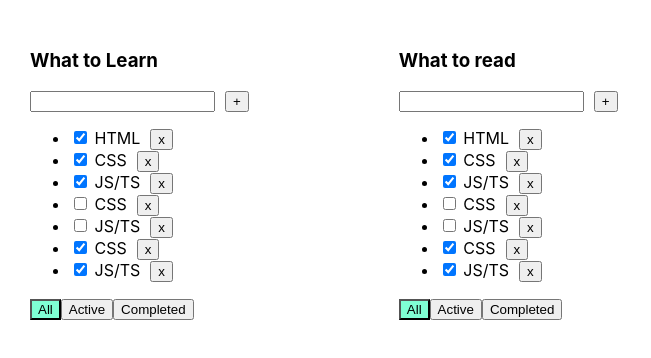
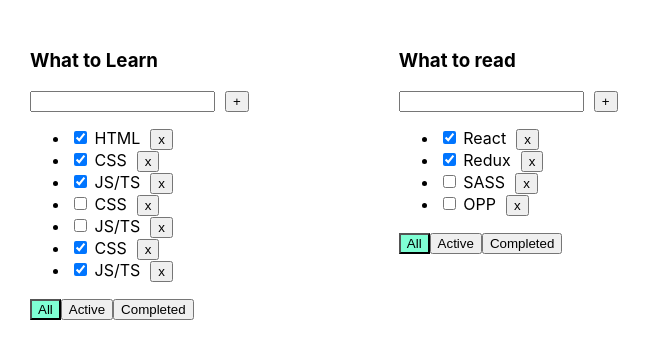
Before and after one commit to sveta-confeta/TodoList, a React (Create React App) app: page / in a window 1280 px wide. Shown: the top 358 px of the page, without its empty margins (0-651 px from the left). Built offline with nearby package versions, Linux system fonts and the light colour scheme.

Commit message:
two todolists

```diff
--- a/src/App.tsx
+++ b/src/App.tsx
@@ -2,6 +2,7 @@ import React, {useState} from 'react';
 import './App.css';
 import {TodoList} from "./TodoList";
 import {v1} from "uuid";
+import {TaskType} from "./TodoList";
 
 export type filterType = 'All' | 'Active' | 'Completed' //типизация фильтра для кнопок
 type TodilistsType = {
@@ -11,63 +12,94 @@ type TodilistsType = {
 }
 
 function App() {
+
+    const todolistID_1 = v1();
+    const todolistID_2 = v1();
     let [todolists, setTodolists] = useState<Array<TodilistsType>>([  //чтоб происходила перерисовка видоизмененных данных
-        {id: v1(), title: 'What to Learn', filter: 'All'},//use state принимает данные и возращает массив
-        {id: v1(), title: 'What to read', filter: 'All'},]);
+        {id: todolistID_1, title: 'What to Learn', filter: 'All'},//use state принимает данные и возращает массив
+        {id: todolistID_2, title: 'What to read', filter: 'All'},]);
     //BLL
 
 
     //hook
-    let [tasks, setTasks] = useState([ //чтоб происходила перерисовка видоизмененных данных
-        {id: v1(), title: 'НTML', isDone: true},//use state принимает данные и возращает массив
+    let [tasks, setTasks] = useState({   //чтоб происходила перерисовка видоизмененных данных
+        [todolistID_1]: [{id: v1(), title: 'НTML', isDone: true},//use state принимает данные и возращает массив
             {id: v1(), title: 'CSS', isDone: true},
             {id: v1(), title: 'JS/TS', isDone: true},
             {id: v1(), title: 'CSS', isDone: false},
             {id: v1(), title: 'JS/TS', isDone: false},
             {id: v1(), title: 'CSS', isDone: true},
             {id: v1(), title: 'JS/TS', isDone: true},
-    ]);
+        ],
+        [todolistID_2]: [
+            {id: v1(), title: 'React', isDone: true},
+            {id: v1(), title: 'Redux', isDone: true},
+            {id: v1(), title: 'SASS', isDone: false},
+            {id: v1(), title: 'OPP', isDone: false},
+
+        ]
+    });
 
 
     //функция-колбэк для кнопки добавления задач в инпут:
-    const addTask = (title: string) => {
-        setTasks([{id: v1(), title: title, isDone: true}, ...tasks])
+    const addTask = (title: string, todolistID: string) => {
+        const copyTasks = {...tasks};
+        copyTasks[todolistID] = [{id: v1(), title: title, isDone: true}, ...tasks[todolistID]]
+        setTasks(copyTasks);
     }
 
     // функция для кнопки удаления
-    const removeTask = (mId: string) => {  //mId-мы назвали id специально чтоб не путаться где чье id
-        setTasks(tasks.filter(f => f.id !== mId)) //функция удаления которая будет привязана к кнопке и ее надо через
+    const removeTask = (taskID: string, todolistID: string) => {
+        const copyTasks = {...tasks};
+        copyTasks[todolistID] = copyTasks[todolistID].filter(f => f.id !== taskID)
+        setTasks(copyTasks) //функция удаления которая будет привязана к кнопке и ее надо через
         //пропс поместить в туду лист
     }
+    const changeTaskStatus = (taskID: string, newIsDoneValue: boolean, todolistID: string) => {
+        const copyTasks = {...tasks};
+        copyTasks[todolistID] = tasks[todolistID].map(t => t.id === taskID ? {...t, isDone: newIsDoneValue} : t);
+        setTasks(copyTasks);
+    };  // функция управления чекбоксом вкл и выкл
 
 
     //функция фильтрации кнопок: принимает значение value от кнопок
-    const filteredTask = (todolistID:string,value: filterType) => {  //принимаем от кнопки value (например'all')
-        setTodolists(todolists.map(m=> todolistID===m.id ? {...m,filter:value}: m));
+    const filteredTask = (todolistID: string, value: filterType) => {  //принимаем от кнопки value (например'all')
+        setTodolists(todolists.map(m => todolistID === m.id ? {...m, filter: value} : m));
     }
 
+    //функция удаления тудулистов
+    const removeTodolist = (todolistID: string) => {
 
-    const changeTaskStatus = (id: string, newIsDoneValue: boolean) => {
-        setTasks(tasks.map(t => t.id === id ? {...t, isDone: newIsDoneValue} : t))
-    };  //функция управления чекбоксом вкл и выкл
-
-
-    return (
-        <div className="App">
-            {todolists.map(m => {
-                if (m.filter === 'Active') {
-                   tasks = tasks.filter(f => f.isDone);
+        setTodolists(todolists.filter(f => f.id !== todolistID))
+        const copyTask = {...tasks}
+        delete copyTask[todolistID]
+        setTasks(copyTask);
     }
 
-                if (m.filter === 'Completed') {
-                   tasks = tasks.filter(f => !f.isDone);
+    const getTasksForRender = (filter:filterType,tasks:Array<TaskType>) => {
+        switch (filter) {
+            case 'Completed':
+                return tasks.filter(f => f.isDone)
+            case  'Active':
+                return tasks.filter(f => !f.isDone);
+            default:
+                return tasks;
         }
+    }
+    const todolistsComp = todolists.map(m => {
+        // if (m.filter === 'Active') {
+        //     tasks = tasks.filter(f => f.isDone);
+        // }
+        //
+        // if (m.filter === 'Completed') {
+        //     tasks = tasks.filter(f => !f.isDone);
+        // }
         return (
             <TodoList
                 key={m.id}
                 todolistID={m.id} //если красная надо типизировать v todolist.tsx
                 title={m.title}
-                        tasks={tasks}
+                tasks={getTasksForRender(m.filter,tasks[m.id])}
                 removeTask={removeTask} //перебрасываем в тудулист функция удаления
                 setFilter={filteredTask} //передаем функцию и не забываем типизаровать в тудулисте
                 addTask={addTask}
@@ -76,7 +108,14 @@ function App() {
                 filteredTasks={filteredTask}
             />
         )
-            })}
+    })
+
+
+    return (
+        <div className="App">
+            {todolistsComp}
+
+
 
         </div>
     );
--- a/src/TodoList.tsx
+++ b/src/TodoList.tsx
@@ -4,20 +4,24 @@ import {Button} from "./components/Button";
 import {Input} from "./components/Input";
 import s from './TodoList.module.css'
 
-type TaskType = {
+export type TaskType = {
     id: string //для идентификации конкретной таски, когда их много
     title: string
     isDone: boolean
+}
+export type TasksType={
+    [key:string]:Array<TaskType>
+
 }
 
 type TodoListPropsType = {
     todolistID:string
     title: string
-    tasks: Array<TaskType>
-    removeTask: (mId: string) => void//функция удаления
+    tasks:Array<TaskType>
+    removeTask: (mID: string,todolistID:string) => void//функция удаления
     setFilter: (id:string,value: filterType) => void //void-потому что функция ничего не возращает,без return
-    addTask: (title: string) => void //функция добавления в инпут
-    changeTaskStatus: (id: string,newIsDoneValue: boolean) => void
+    addTask: (title: string,todolistID:string) => void //функция добавления в инпут
+    changeTaskStatus: (id: string,newIsDoneValue: boolean,todolistID:string) => void
     filter: filterType;
     filteredTasks:(id:string,value:filterType,)=>void
 }
@@ -46,7 +50,7 @@ export function TodoList(props: TodoListPropsType) {
     const topSet = (value: filterType) => { //app.tsx:type filterType = 'All' | 'Active' | 'Completed' //типизация фильтра для кнопок
         props.filteredTasks(props.todolistID,value);
     }
-    const removeTaskHandler = (tID: string) => props.removeTask(tID);
+    const removeTaskHandler = (tID: string) => props.removeTask(tID,props.todolistID);
 
     const blockButton = () => {
         addTaskButton()
@@ -54,21 +58,21 @@ export function TodoList(props: TodoListPropsType) {
     const addTaskButton = () => {
         const trimmedTitle = title.trim();
         if (trimmedTitle) {
-            props.addTask(trimmedTitle)
+            props.addTask(trimmedTitle,props.todolistID)
             setTitle('')
         } else {
             setError(true);
         }
 
     }
-    const changeStatus = (mId: string, value: boolean) => props.changeTaskStatus(mId, value);
+    const changeStatus = (mId: string, value: boolean) => props.changeTaskStatus(mId, value,props.todolistID);
 
 
     return (
         <div>
             <h3>{props.title}</h3>
             <div>
-                <Input setTitle={setTitle} title={title} addTask={props.addTask} error={error} setError={setError}/>
+                <Input setTitle={setTitle} title={title} addTask={props.addTask} error={error} setError={setError} todolistID={props.todolistID}/>
                 {/*<input*/}
                 {/*    value={title}*/}
                 {/*    onChange={onChangeHandler}  //!!!!!инпут сдесь*/}
--- a/src/components/Input.tsx
+++ b/src/components/Input.tsx
@@ -1,19 +1,16 @@
 import React, {ChangeEvent, KeyboardEvent, useState} from 'react';
 import s from '../TodoList.module.css'
 
-type InputPropsType={
-    setTitle:(title:string)=>void
-    title:string
-    addTask:(title:string)=>void
-    error:boolean
-    setError:(value:boolean)=>void
+type InputPropsType = {
+    setTitle: (title: string) => void
+    title: string
+    addTask: (title: string, todolistID: string) => void
+    error: boolean
+    setError: (value: boolean) => void
+    todolistID: string
 }
 
-export const Input = (props:InputPropsType) => {
-
-
-
-
+export const Input = (props: InputPropsType) => {
     const onChangeHandler = (event: ChangeEvent<HTMLInputElement>) => {  //функция для инпута
         props.setError(false);
         props.setTitle(event.currentTarget.value)
@@ -22,9 +19,9 @@ export const Input = (props:InputPropsType) => {
         if (event.key === 'Enter') {
             const trimmedTitle = props.title.trim();
             if (trimmedTitle) {
-                props.addTask(trimmedTitle)
-                props.setTitle( '')
-            }else{
+                props.addTask(trimmedTitle,props.todolistID)
+                props.setTitle('')
+            } else {
                 props.setError(true);
             }
 
@@ -36,8 +33,8 @@ export const Input = (props:InputPropsType) => {
                 value={props.title}
                 onChange={onChangeHandler}
                 onKeyPress={keyPress}
-                className={props.error ? s.error :' '}
+                className={props.error ? s.error : ' '}
             />
-            </>
+        </>
     );
 };
```
Lines whose indentation alone changed are shown as unchanged.
